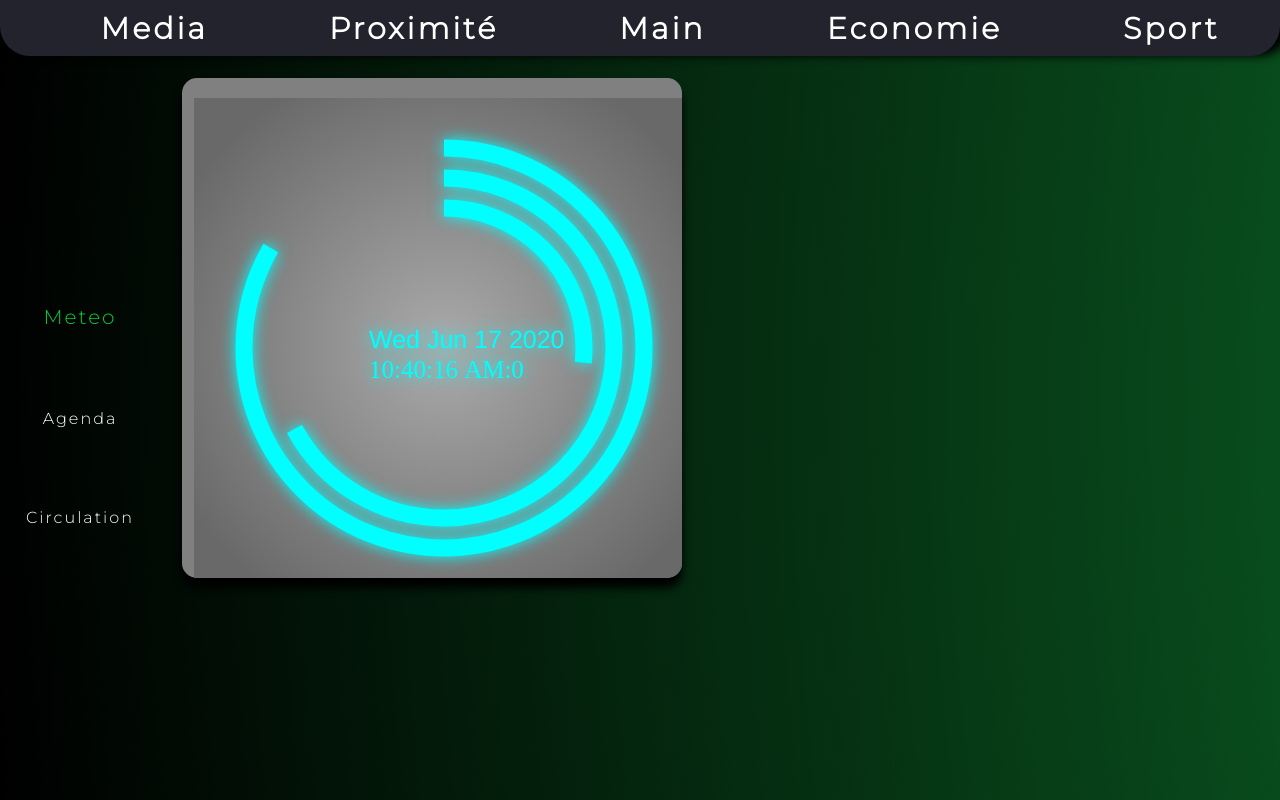
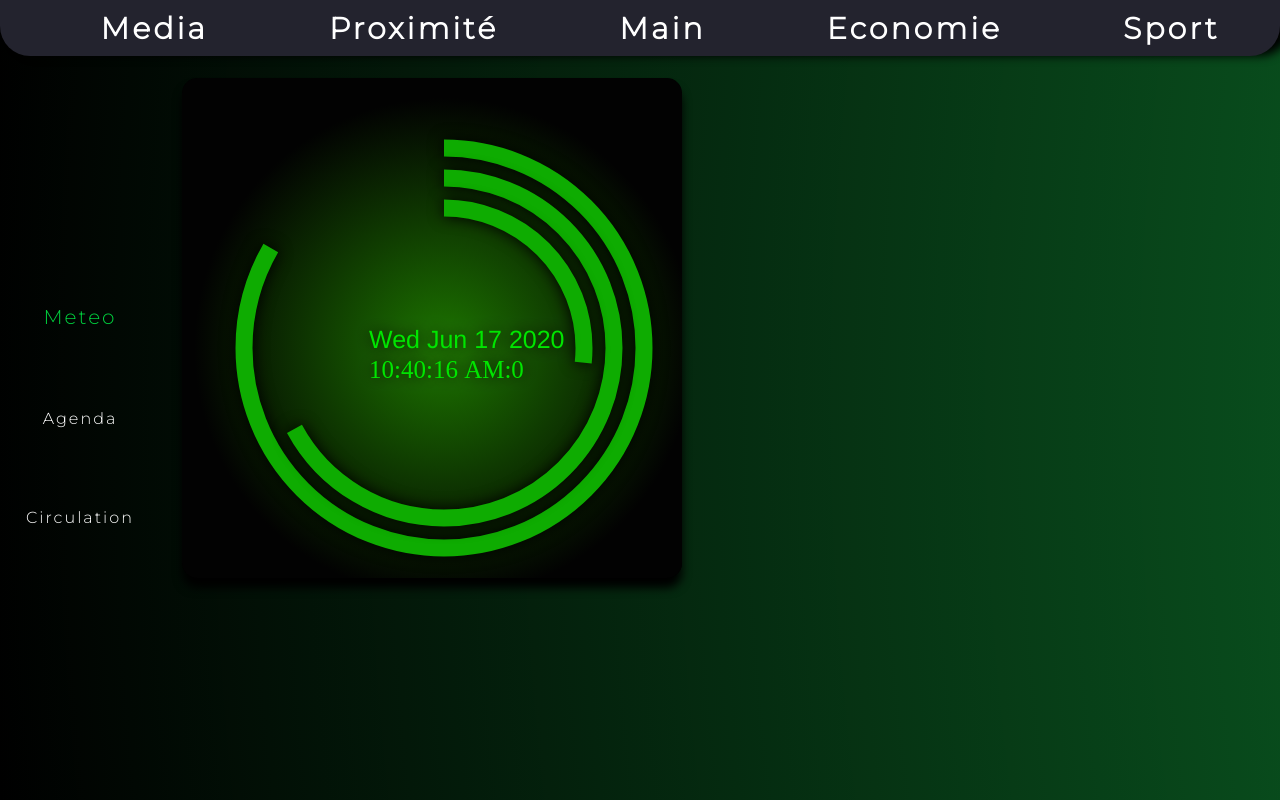
Before and after one commit to Johan971/MyDay, a website: page public/index.html in a window 1280 px wide. Drawn offline with nearby package versions, Linux system fonts and the light colour scheme; no server answers.

Commit message:
color clock

```diff
--- a/public/mainTab.js
+++ b/public/mainTab.js
@@ -40,9 +40,9 @@ function renderTime(ctx) {
   var smoothmin = min + (smoothsec / 60);
 
   //Background
-  gradient = ctx.createRadialGradient(250, 250, 5, 250, 250, 300);
-  gradient.addColorStop(0, "#A9A9A9");
-  gradient.addColorStop(1, "#696969");
+  gradient = ctx.createRadialGradient(250, 250, 5, 250, 250, 250);
+  gradient.addColorStop(0, "#1c7200");
+  gradient.addColorStop(1, "#020202");
   ctx.fillStyle = gradient;
   //ctx.fillStyle = 'rgba(00 ,00 , 00, 1)';
   ctx.fillRect(0, 0, 500, 500);
@@ -60,11 +60,11 @@ function renderTime(ctx) {
   ctx.stroke();
   //Date
   ctx.font = "25px Helvetica";
-  ctx.fillStyle = 'rgba(00, 255, 255, 1)'
+  ctx.fillStyle = 'rgba(00, 230, 00, 1)'
   ctx.fillText(today, 175, 250);
   //Time
   ctx.font = "25px Helvetica Bold";
-  ctx.fillStyle = 'rgba(00, 255, 255, 1)';
+  ctx.fillStyle = 'rgba(00, 230, 00, 1)';
   ctx.fillText(time + ":" + mil, 175, 280);
 
 }
@@ -90,10 +90,10 @@ function clockAnimation(){
   var canvas = document.getElementById("canvas");
   var ctx = canvas.getContext("2d");
 
-  ctx.strokeStyle = '#00ffff';
+  ctx.strokeStyle = '#0eac01';
   ctx.lineWidth = 17;
   ctx.shadowBlur = 15;
-  ctx.shadowColor = '#00ffff';
+  ctx.shadowColor = '#020202';
 
   renderTime(ctx);
 }
--- a/public/styles.css
+++ b/public/styles.css
@@ -306,7 +306,7 @@ body{
 .zone#clock{
   width:500px;
   height:500px;
-  background-color: grey;
+  background-color: #020202;
   overflow: hidden;
 
 }
```
